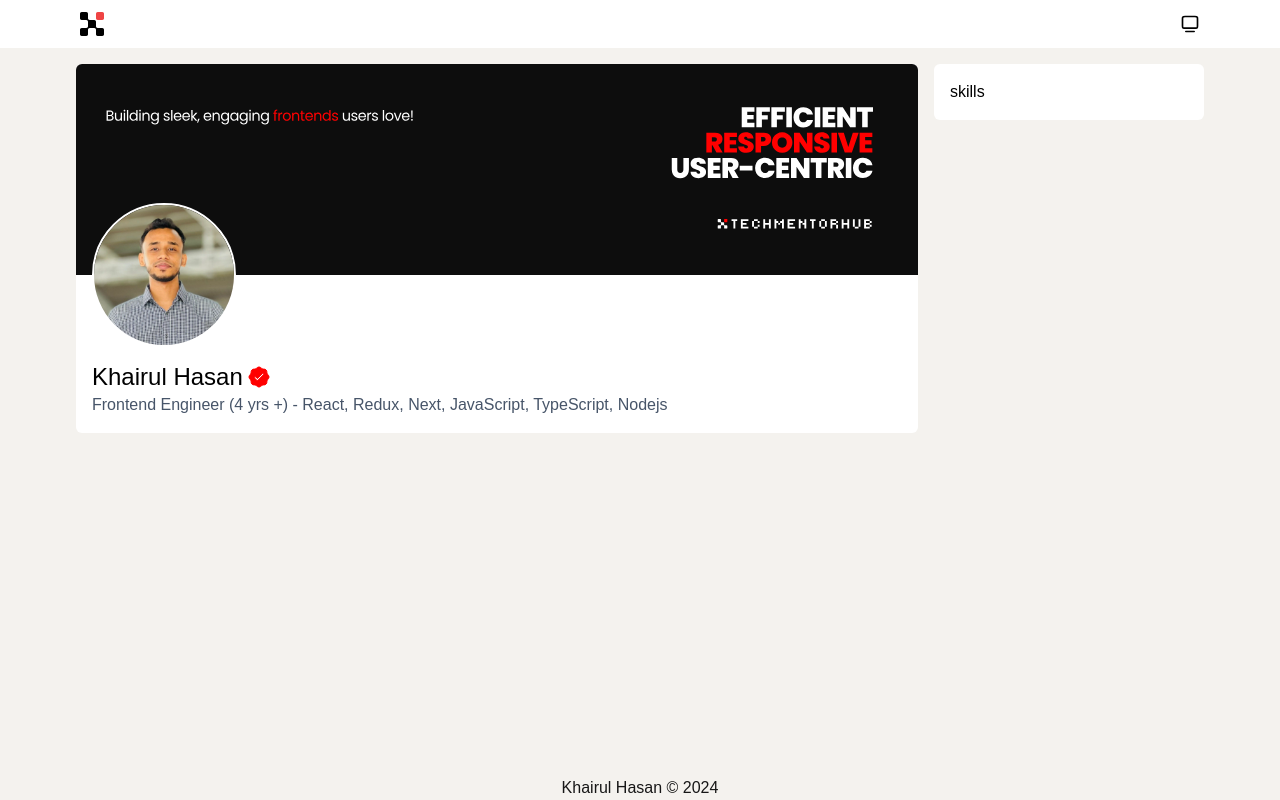
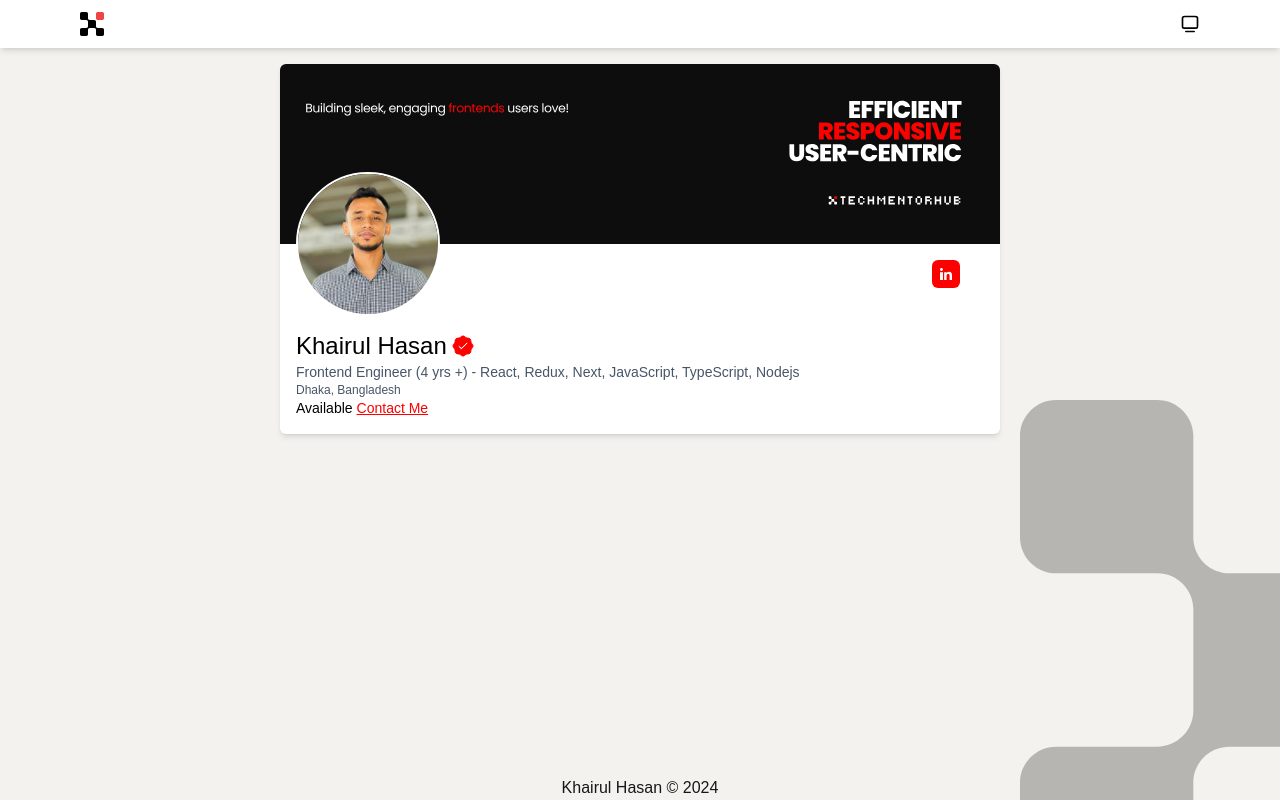
Before and after one commit to khairul111010/portfolio, a Next.js app: page / in a window 1280 px wide. Built offline with nearby package versions, Linux system fonts and the light colour scheme.

Commit message:
topcard design

```diff
--- /dev/null
+++ b/app/(home)/components/BackgroundImage.tsx
@@ -0,0 +1,9 @@
+import WatermarkIcon from "@/app/components/icons/WatermarkIcon";
+
+const BackgroundImage = () => {
+  return (
+    <WatermarkIcon className="h-[65vh] dark:opacity-5 fixed right-0 top-1/2 translate-x-1/2 z-[-1]" />
+  );
+};
+
+export default BackgroundImage;
--- a/app/(home)/components/Footer.tsx
+++ b/app/(home)/components/Footer.tsx
@@ -1,9 +1,8 @@
 const Footer = () => {
-  const currentYear = new Date().getFullYear();
   return (
     <footer className="absolute bottom-0 left-0 right-0 flex flex-col items-center">
       <section></section>
-      <section>Khairul Hasan &copy; {currentYear}</section>
+      <section>Khairul Hasan &copy; 2024</section>
     </footer>
   );
 };
--- a/app/(home)/components/Topbar.tsx
+++ b/app/(home)/components/Topbar.tsx
@@ -4,7 +4,7 @@ import ThemeToggleComponent from "./_ThemeToggleComponent";
 
 const Topbar = () => {
   return (
-    <nav className="dark:bg-[#1B1F23] bg-[#FFFFFF] p-2 fixed top-0 left-0 right-0 z-50">
+    <nav className="dark:bg-[#1B1F23] bg-[#FFFFFF] p-2 fixed top-0 left-0 right-0 z-50 shadow-md">
       <section className="max-w-[1128px] m-auto flex items-center justify-between">
         <Link
           href={"/"}
--- a/app/(home)/components/Topcard.tsx
+++ b/app/(home)/components/Topcard.tsx
@@ -1,13 +1,23 @@
+import LinkedInIcon from "@/app/components/icons/LinkedInIcon";
+
 const Topcard = () => {
   return (
-    <div className="max-w-[1128px] m-auto mt-16 text-black dark:text-white grid grid-cols-4 gap-4">
-      <section className="col-span-3 bg-white dark:bg-[#1B1F23] overflow-hidden rounded-md relative">
+    <div className="max-w-[720px] m-auto mt-16 text-black dark:text-white">
+      <section className="col-span-3 bg-white dark:bg-[#1B1F23] overflow-hidden rounded-md relative shadow-md">
         <img src={"/cover.svg"} alt="cover" className="w-full" />
         <img
           src={"/dp.webp"}
           alt="Profile Picture"
           className="h-36 w-36 object-contain rounded-full border-2 border-white dark:border-[#1B1F23] absolute -translate-y-2/4 translate-x-4"
         />
+        <a
+          href="https://www.linkedin.com/in/imkhairulhasan"
+          className="absolute right-10 mt-4 bg-[#ff0000] gap-2 flex items-center text-white p-2 rounded-md text-sm font-bold"
+        >
+          <div className="h-3 w-3">
+            <LinkedInIcon />
+          </div>
+        </a>
         <div className="flex items-start justify-between mt-[70px] p-4">
           <div>
             <div className="flex items-center gap-1">
@@ -16,16 +26,25 @@ const Topcard = () => {
               </h1>
               <img src={"/verified.svg"} alt="verified" className="w-6 h-6" />
             </div>
-            <p className="dark:text-gray-300 text-slate-600">
+            <p className="dark:text-gray-300 text-slate-600 text-sm">
               Frontend Engineer (4 yrs +) - React, Redux, Next, JavaScript,
               TypeScript, Nodejs
             </p>
+            <p className="dark:text-gray-300 text-slate-600 text-xs">
+              Dhaka, Bangladesh
+            </p>
+            <div className="flex items-center gap-1 text-sm">
+              <div>Available</div>
+              <a
+                className=" underline text-[#FF0000]"
+                href="https://calendar.google.com/calendar/u/0/appointments/schedules/AcZssZ3ZkUNVV7hOmpvJEvdsTqzvrYTAWbS_-d1k4HqKaLqFln_PSI6XR_GEI9c2-yjuVMx2L85OwQ2x?gv=true"
+              >
+                Contact Me
+              </a>
+            </div>
           </div>
           <div></div>
         </div>
-      </section>
-      <section className="bg-white dark:bg-[#1B1F23] h-fit p-4 rounded-md">
-        skills
       </section>
     </div>
   );
--- a/app/(home)/components/_ThemeToggleComponent.tsx
+++ b/app/(home)/components/_ThemeToggleComponent.tsx
@@ -25,7 +25,7 @@ const themeMenu = [
 ];
 
 const ThemeToggle = () => {
-  const [selected, setSelected] = useState(themeMenu[2]); // Default to "System"
+  const [selected, setSelected] = useState(themeMenu[1]); // Default to "System"
 
   // Apply the theme
   const applyTheme = (mode: string) => {
--- a/app/(home)/page.tsx
+++ b/app/(home)/page.tsx
@@ -1,3 +1,4 @@
+import BackgroundImage from "./components/BackgroundImage";
 import Footer from "./components/Footer";
 import Topbar from "./components/Topbar";
 import Topcard from "./components/Topcard";
@@ -7,6 +8,7 @@ export default function Home() {
     <>
       <Topbar />
       <Topcard />
+      <BackgroundImage />
       <Footer />
     </>
   );
--- /dev/null
+++ b/app/components/icons/LinkedInIcon.tsx
@@ -0,0 +1,50 @@
+const LinkedInIcon = () => {
+  return (
+    <svg
+      viewBox="0 0 20 20"
+      version="1.1"
+      xmlns="http://www.w3.org/2000/svg"
+      xmlnsXlink="http://www.w3.org/1999/xlink"
+      fill="#000000"
+    >
+      <g id="SVGRepo_bgCarrier" strokeWidth="0"></g>
+      <g
+        id="SVGRepo_tracerCarrier"
+        strokeLinecap="round"
+        strokeLinejoin="round"
+      ></g>
+      <g id="SVGRepo_iconCarrier">
+        {" "}
+        <title>linkedin [#161]</title> <desc>Created with Sketch.</desc>{" "}
+        <defs> </defs>{" "}
+        <g
+          id="Page-1"
+          stroke="none"
+          strokeWidth="1"
+          fill="none"
+          fillRule="evenodd"
+        >
+          {" "}
+          <g
+            id="Dribbble-Light-Preview"
+            transform="translate(-180.000000, -7479.000000)"
+            fill="#ffffff"
+          >
+            {" "}
+            <g id="icons" transform="translate(56.000000, 160.000000)">
+              {" "}
+              <path
+                d="M144,7339 L140,7339 L140,7332.001 C140,7330.081 139.153,7329.01 137.634,7329.01 C135.981,7329.01 135,7330.126 135,7332.001 L135,7339 L131,7339 L131,7326 L135,7326 L135,7327.462 C135,7327.462 136.255,7325.26 139.083,7325.26 C141.912,7325.26 144,7326.986 144,7330.558 L144,7339 L144,7339 Z M126.442,7323.921 C125.093,7323.921 124,7322.819 124,7321.46 C124,7320.102 125.093,7319 126.442,7319 C127.79,7319 128.883,7320.102 128.883,7321.46 C128.884,7322.819 127.79,7323.921 126.442,7323.921 L126.442,7323.921 Z M124,7339 L129,7339 L129,7326 L124,7326 L124,7339 Z"
+                id="linkedin-[#161]"
+              >
+                {" "}
+              </path>{" "}
+            </g>{" "}
+          </g>{" "}
+        </g>{" "}
+      </g>
+    </svg>
+  );
+};
+
+export default LinkedInIcon;
--- /dev/null
+++ b/app/components/icons/WatermarkIcon.tsx
@@ -0,0 +1,41 @@
+import { FC } from "react";
+
+type Props = {
+  className?: string;
+};
+const WatermarkIcon: FC<Props> = ({ className = "" }) => {
+  return (
+    <svg
+      width="635"
+      height="635"
+      viewBox="0 0 635 635"
+      fill="none"
+      xmlns="http://www.w3.org/2000/svg"
+      className={className}
+    >
+      <g clipPath="url(#clip0_365_1135)">
+        <path
+          d="M590.903 0H467.431C443.076 0 423.333 19.743 423.333 44.0972V167.569C423.333 191.924 443.076 211.667 467.431 211.667H590.903C615.257 211.667 635 191.924 635 167.569V44.0972C635 19.743 615.257 0 590.903 0Z"
+          fill="#FF0000"
+          fillOpacity="0.25"
+        />
+        <path
+          d="M635 467.431V590.903C635 615.244 615.244 635 590.903 635H467.431C443.089 635 423.333 615.244 423.333 590.903V467.431C423.333 443.089 403.578 423.333 379.236 423.333H255.764C231.422 423.333 211.667 443.089 211.667 467.431V590.903C211.667 615.244 191.911 635 167.569 635H44.0972C19.7556 635 0 615.244 0 590.903V467.431C0 443.089 19.7556 423.333 44.0972 423.333H167.569C191.911 423.333 211.667 403.578 211.667 379.236V255.764C211.667 231.422 191.911 211.667 167.569 211.667H44.0972C19.7556 211.667 0 191.911 0 167.569V44.0972C0 19.7556 19.7556 0 44.0972 0H167.569C191.911 0 211.667 19.7556 211.667 44.0972V167.569C211.667 191.911 231.422 211.667 255.764 211.667H379.236C403.578 211.667 423.333 231.422 423.333 255.764V379.236C423.333 403.578 443.089 423.333 467.431 423.333H590.903C615.244 423.333 635 443.089 635 467.431Z"
+          fillOpacity="0.25"
+          className="dark:fill-white fill-black"
+        />
+      </g>
+      <defs>
+        <clipPath id="clip0_365_1135">
+          <rect
+            width="635"
+            height="635"
+            className="dark:fill-white fill-black"
+          />
+        </clipPath>
+      </defs>
+    </svg>
+  );
+};
+
+export default WatermarkIcon;
```
